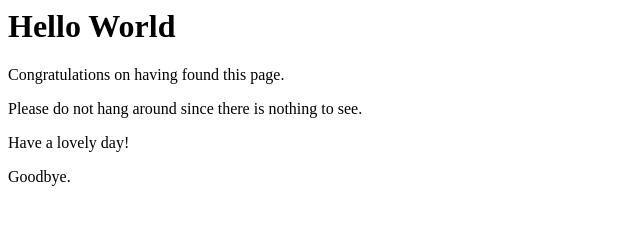
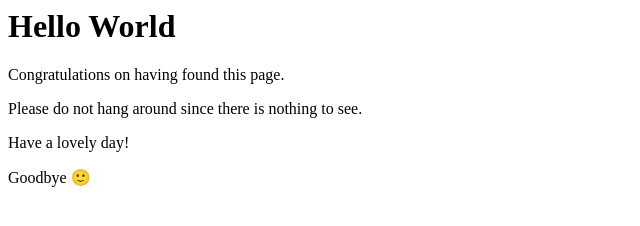
Before and after one commit to jvamvas/wandasiegenthaler.github.io, a plain HTML site: page index.html in a window 1280 px wide. Shown: the full height of the page, 0-640 px from the left. Drawn offline with Linux system fonts and the light colour scheme.

Commit message:
Add friendly emoji

```diff
--- a/index.html
+++ b/index.html
@@ -2,4 +2,4 @@
 <p>Congratulations on having found this page.</p>
 <p>Please do not hang around since there is nothing to see.</p>
 <p>Have a lovely day!</p>
-<p>Goodbye.</p>
+<p>Goodbye 🙂</p>
```
